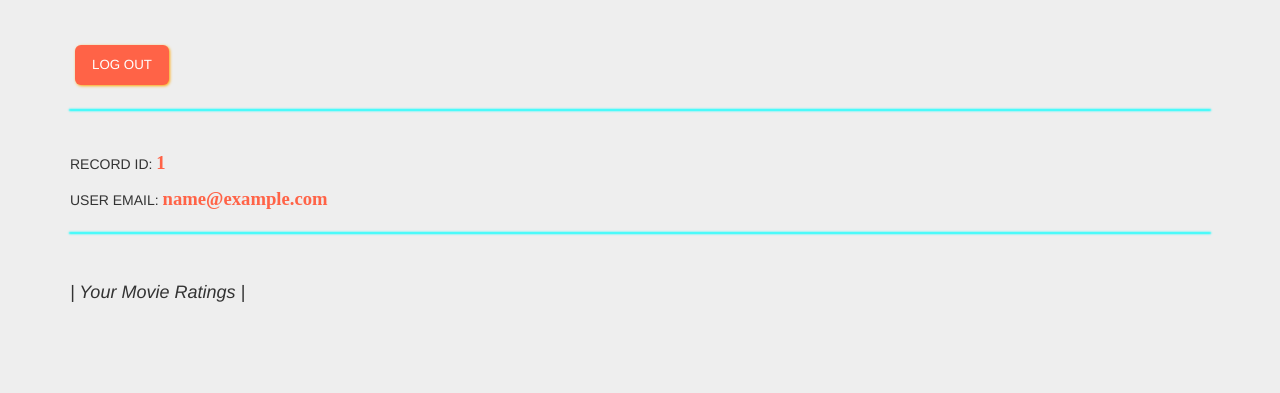
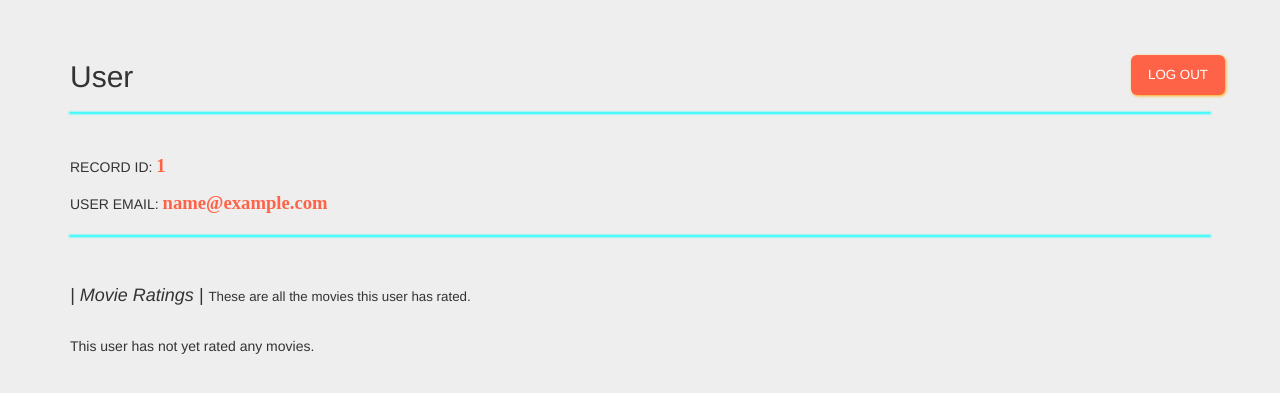
Before and after one commit to tdiede/movie_ratings, a Flask app: page /users/1 in a window 1280 px wide. Shown: the top 393 px of the page. Run offline with Flask 2, Linux system fonts and the light colour scheme; the visitor is signed in with stand-in values (Sample User, id 1); data comes from the database, SQL or seed files in the repository; data that the repository does not hold is empty; some libraries are stand-ins or nearby versions.

Commit message:
User ratings page stylized.

```diff
--- a/static/css/site.css
+++ b/static/css/site.css
@@ -60,6 +60,12 @@ body {
   border-top-right-radius: 0;
 }
 
+.form-logout {
+  position: fixed;
+  right: 50px;
+  top: 50px;
+}
+
 hr.blur {
     border: 0;
     height: 0;
@@ -85,9 +91,49 @@ span.user {
   text-shadow: #dcdcdc 1px 1px 2px;
   font-size: 10pt;
 }
+.movie-ratings {
+  color: aqua;
+  text-shadow: teal 1px 1px 2px;
+  font-size: 10pt;
+  float: right;
+}
 
 @keyframes blinker {
   50% { opacity: 0; }
+}
+
+.fa-user, .fa-film, a {
+  color: #333333;
+}
+.fa-film {
+  font-weight: bold;
+}
+.fa-user:hover, a:hover {
+  color: tomato;
+  text-decoration: none;
+  cursor: pointer;
+}
+
+ul {
+  /*max-height: 1000px;*/
+  list-style: none;
+  padding-left: 7px;
+  column-width: 300px;
+  column-rule: 1px #dcdcdc dashed;
+  border-left: 1px #dcdcdc dashed;
+}
+
+li {
+  display:inline-block;
+  width: 100%;
+}
+
+h4 {
+  font-style: italic;
+}
+.subtitle {
+  font-size: 10pt;
+  font-style: normal;
 }
 
 img.rounded-avatar {
@@ -95,7 +141,3 @@ img.rounded-avatar {
   opacity: 0.5;
   border: white 2px;
 }
-
-h4 {
-  font-style: italic;
-}
--- a/templates/base.html
+++ b/templates/base.html
@@ -26,15 +26,19 @@
     <strong>Alert! </strong> {{ flash }}
     </div>
     {% endfor %}
+
 </div>
+<div class="container">
 
-    <div class="container">
+    {% if "user_id" in session %}
+        <form class="form-logout" action="/logout" method="POST">
+            <button type="submit" class="btn btn-lg" name="submit" value="logout">LOG OUT</button>
+        </form>
+    {% endif %}
 
-        {% if "user_id" in session %}
-            <form action="/logout" method="POST">
-                <button type="submit" class="btn btn-lg" name="submit" value="logout">LOG OUT</button>
-            </form>
-        {% else %}
+</div>
+<div class="container">
+{% if "user_id" not in session %}
 
         <div class='intro'>
             <h1>What to watch?</h1>
@@ -52,13 +56,11 @@
             </div>
         </form>
 
-
-
-
-    </div>
 {% endif %}
 
 {% block content %} put your content here {% endblock %}
 
+</div>
+
 </body>
 </html>
--- a/templates/user.html
+++ b/templates/user.html
@@ -1,32 +1,42 @@
 {% extends 'base.html' %}
 {% block content %}
+
+<h2>User</h2>
 
 <hr class="blur">
 <br>
 
 
+
 <p>RECORD ID: <span class="user">{{ user.user_id }}</span></p>
-<p>USER EMAIL: <span class="user">{{ user.email }}</span></p>
+<p>USER EMAIL: <span class="user">{% if user.email %} {{ user.email }} {% else %}example@example.com{% endif %}</span></p>
 
 <div id="user_profile">
-<!--     <p>Age: {{ user.age }}</p> |
-    <p>Zipcode: {{ user.zipcode }}</p> -->
+<!-- <p>Age: {{ user.age }}</p> -->
+<!-- | -->
+<!-- <p>Zipcode: {{ user.zipcode }}</p> -->
 </div>
 
 <hr class="blur">
 <br>
 
-<div id="user_ratings">
-    <h4>| Your Movie Ratings |</h4>
+
+<h4>| Movie Ratings | <span class="subtitle"> These are all the movies this user has rated.</span></h4>
+<br>
+
 {% if user.ratings %}
     <ul>
     {% for rating in user.ratings %}
         <li>
-                <a href="/movies/{{ rating.movie_id }}">{{ rating.movie.title }}</a> rated {{ rating.score }}
+        <a href="/movies/{{ rating.movie_id }}"><i class="fa fa-film"></i> {{ rating.movie.title }}
+        <span class="movie-ratings">{% for n in range(rating.score) %} &#x2605; {% endfor %}</span>
+        </a>
         </li>
     {% endfor %}
     </ul>
+{% else %}
+<p> This user has not yet rated any movies.</p>
 {% endif %}
-</div>
+
 
 {% endblock %}
--- a/templates/user_list.html
+++ b/templates/user_list.html
@@ -1,10 +1,13 @@
 {% extends 'base.html' %}
 {% block content %}
 
+<h2>Users</h2>
+<h6>*names are fictiously generated using 'namey' API</h6>
 
 
+<hr class="blur">
+<br>
 
-<h2>Users</h2>
 <ul>
 {% for user in users %}
   <li id="{{ user.user_id }}"><a href="users/{{ user.user_id }}"></a></li>
```
Lines whose indentation alone changed are shown as unchanged.
